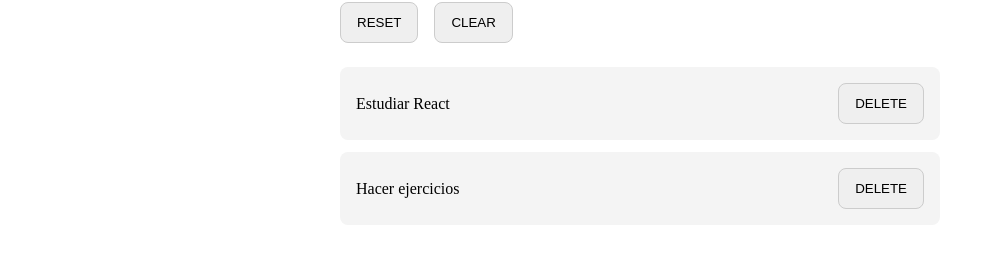
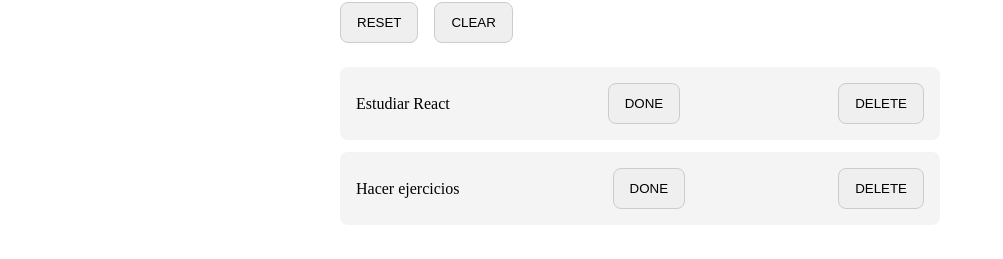
Before and after one commit to MarioMS2000/Ejercicio-React---TODO-list---useState, a React (Vite) app: page / in a window 1280 px wide. Shown: the part 207-466 px from the top of the page, without its empty margins (0-1003 px from the left). Built offline with nearby package versions, Linux system fonts and the light colour scheme.

Commit message:
Añadí tarea de DONE

```diff
--- a/src/App.css
+++ b/src/App.css
@@ -76,3 +76,9 @@
   border-radius: 8px;
   margin-bottom: 0.75rem;
 }
+
+/*Clase de tachado al marcar tarea como completada cuando pulse el botón DONE*/
+.item__title--done {
+  text-decoration: line-through;
+  opacity: 0.6;
+}
--- a/src/App.jsx
+++ b/src/App.jsx
@@ -52,12 +52,26 @@
       return false;
 
     });
-    setTasks(newTask); // Aquí remplazamos el array viejo por el nuevo
+    setTasks(newTask); // Aquí remplazamos el objeto viejo por el nuevo
   }
 
   // Para limpiar toda la lista
   const clearTasks = () => {
     setTasks([]);
+  }
+
+  // Para actualizar una tarea concreta
+  const toggleTask = (id) => {
+    const updatedTasks = tasks.map((task) => {
+      if(task._id === id) {
+        return {
+          ...task, isDone : !task.isDone
+        };// ...tasks -> Esto copia toda la tarea, crea una copia igual de el .jsone | Después de copiarla, sobrescribes solo isDone | !task.isDone y metemos lo contrario, si era True ahora false y al revés
+      }
+      // si no
+      return task; // lo devolvemos tal cual estaba
+    });
+    setTasks(updatedTasks); // // Aquí remplazamos el objeto viejo por el nuevo
   }
 
   // RETURN
@@ -70,7 +84,7 @@
           <Button text="RESET" onClick={resetTasks} />
           <Button text="CLEAR" onClick={clearTasks} />
         </div>
-        <List tasks={tasks} onDeleteTask={deleteTask} />{/*El botón DELETE debe estar dentro de cada Item, porque cada Item sí conoce su tarea por eso no se pone un boton button, porque deleteTask necesita recibir un id */}
+        <List tasks={tasks} onDeleteTask={deleteTask} onToggleTask={toggleTask} />{/*El botón DELETE debe estar dentro de cada Item, porque cada Item sí conoce su tarea por eso no se pone un boton button, porque deleteTask necesita recibir un id */}
       </main>
     </LayoutDefault>
   );
--- a/src/components/Item.jsx
+++ b/src/components/Item.jsx
@@ -1,9 +1,15 @@
 // pintar una tarea
-const Item = ({ task, onDeleteTask }) => {
+const Item = ({ task, onDeleteTask, onToggleTask }) => {
 
     return (
         <li className="item">
-            <span className="item__title">{task.title}</span>
+            <span className={task.isDone ? "item__title item__title--done" : "item__title"}>{task.title}</span> {/* Qué clases CSS poner según si la tarea está hecha o no (IMPORTANTE: el ternario siempre es -> condición ? valorSiTrue : valorSiFalse).
+            Si NO está hecha usar solo: item__title  y si esta hecha usar item__title item__title--done -> O sea, la clase base más una clase extra de “completada”*/}
+            <button
+                className="item__toggle"
+                onClick={() => onToggleTask(task._id)} >{/*Botón de cambiar tarea a completada */}
+                DONE
+            </button>
             <button
                 className="item__delete"
                 onClick={() => onDeleteTask(task._id)} >
--- a/src/components/List.jsx
+++ b/src/components/List.jsx
@@ -1,11 +1,11 @@
 import Item from "./Item";
 
 // recorrer tareas
-const List = ({ tasks, onDeleteTask }) => {
+const List = ({ tasks, onDeleteTask, onToggleTask }) => {
     return (
         <ul className="list">
             {tasks.map((task) => (
-                <Item key={task._id} task={task} onDeleteTask={onDeleteTask} />
+                <Item key={task._id} task={task} onDeleteTask={onDeleteTask} onToggleTask={onToggleTask} />
             ))}
         </ul>
     )
```
